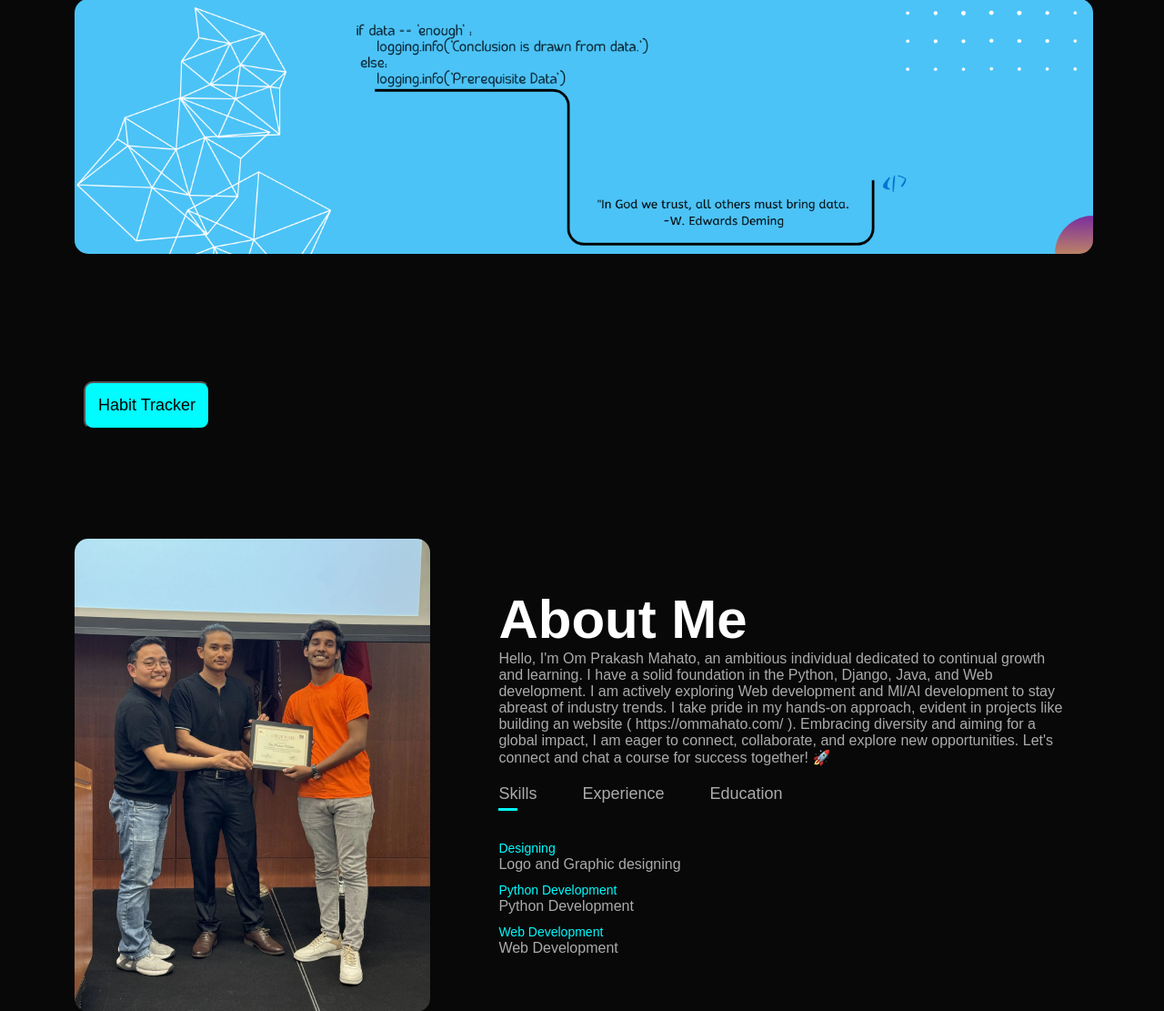
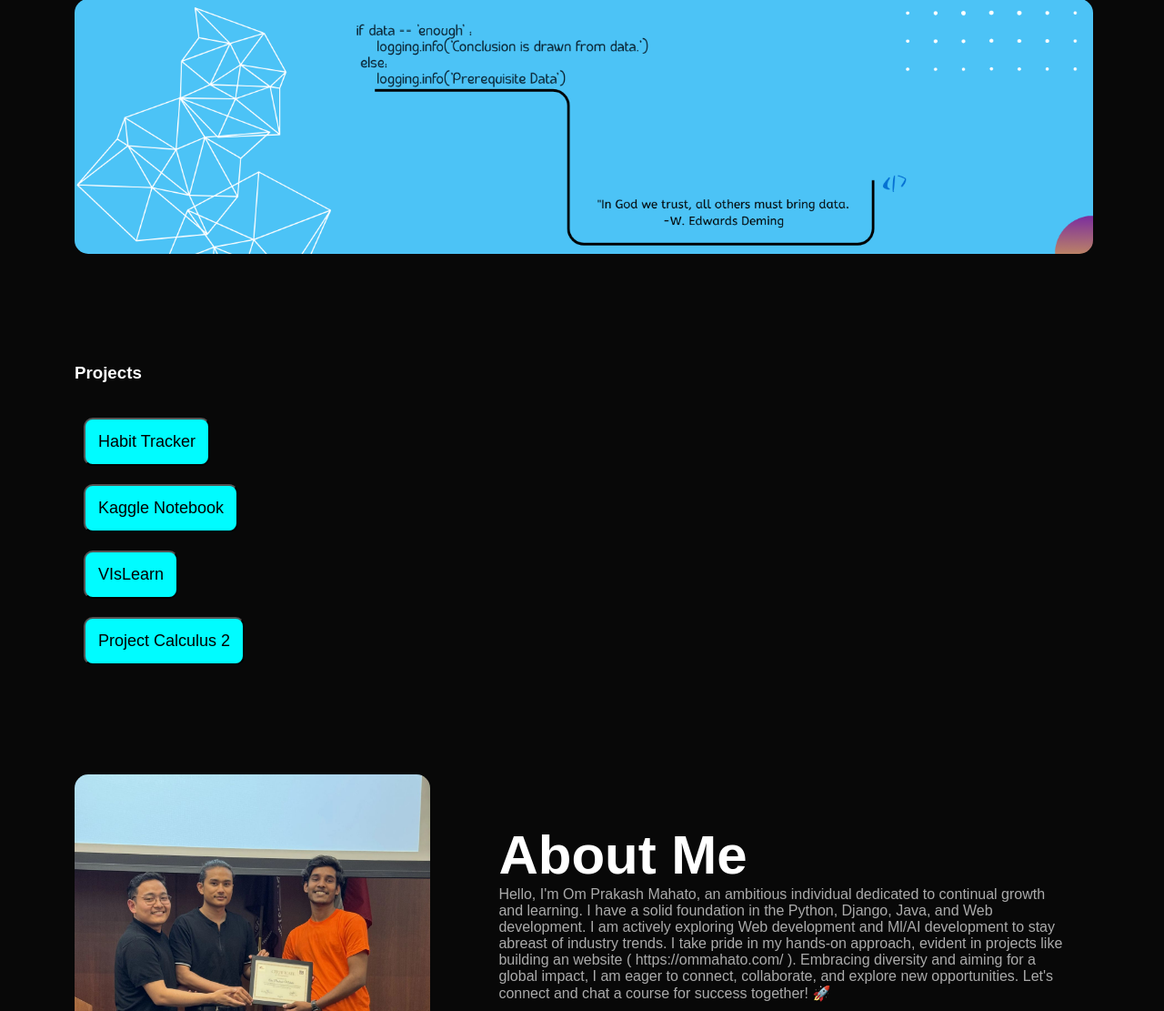
Before and after one commit to MahatoOm/Ommahato_Webapp, a Flask app: page / in a window 1280 px wide; the page is wider, and only the part inside the window is pictured. Shown: the part 468-1579 px from the top of that part at 91% size. Run offline with Flask 3, Linux system fonts and the light colour scheme; some libraries are stand-ins or nearby versions.

Commit message:
Project Kaggle Notebook Added

```diff
--- a/app.py
+++ b/app.py
@@ -70,26 +70,7 @@ db = client["contactdb"]  # Database name
 contacts = db["contacts"] # Collection name
 
 
-# Fetch the Notebooks
-from kaggle.api.kaggle_api_extended import KaggleApi
 
-
-api = KaggleApi()
-api.authenticate()
-
-kernels_list = api.kernels_list(user = "mahatoom")
-print(kernels_list)
-# print(kernels_list)
-
-notebooks = []
-for k in kernels_list:
-    # if k.author == userName:
-    notebooks.append({
-        "title": k.title,
-        "url": f"https://www.kaggle.com/code/{k.author}/{k.title}"
-    })
-print(notebooks)
-print("gvdfjhsbkal")
 
 @app.route('/')
 def homepage():
@@ -236,11 +217,6 @@ def generate_response(data):
 
 
 
-@app.route("/kaggle")
-def kaggle():
-    return render_template("kaggle.html", notebooks = notebooks)
-
-
 
 
 # Habit Tracker
@@ -292,7 +268,7 @@ def habitTracker(username, email):
 def habit():
     # print("THE HABIT IS CALLED")
 
-    global data, start_date
+    global username , email ,data, start_date
 
     payload = request.get_json()
     start_date = payload["start_date"]
@@ -383,9 +359,38 @@ def code():
         return render_template("entercode.html")
 
 
+# Fetch the Notebooks
+from kaggle.api.kaggle_api_extended import KaggleApi
+@app.route("/kaggleNotebook" , methods =[ "POST", "GET"])
+def kaggle():
 
+    kaggle_api = os.getenv("KAGGLE_API_TOKEN")
+    api = KaggleApi()
+    api.authenticate()
 
+    kernels_list = api.kernels_list(user = os.getenv("KAGGLE_USERNAME"))
+    print(kernels_list)
+    # print(kernels_list)
 
+    notebooks = []
+    for k in kernels_list:
+        # if k.author == userName:
+        notebooks.append({
+            "title": k.title,
+            "url": f"https://www.kaggle.com/code/{k.author}/{k.title}"
+        })
+
+    return render_template("kaggle.html", notebooks = notebooks)
+# print(notebooks)
+# print("gvdfjhsbkal")
+
+@app.route("/projectCalculus2", methods =[ "POST", "GET"])
+def Calculus():
+    return render_template("calculus2.html")
+
+@app.route("/visLearn")
+def vislearn():
+    return render_template("vislearn.html",methods =[ "POST", "GET"])
 
 
 if __name__ == '__main__' :
--- /dev/null
+++ b/templates/calculus2.html
@@ -0,0 +1,4 @@
+<h2>Project Calculus 2</h2>
+
+
+<h3> The project will be delivered shorlty.</h3>
--- a/templates/entercode.html
+++ b/templates/entercode.html
@@ -7,7 +7,7 @@
         </head>
         <body>
             <h2>Habit Tracker</h2>
-            <h4>Login Page</h4>
+            <h4>Login Code</h4>
 
             <form id="code" action = '/entercode' method = "POST">
                 <input type="text" name="enteredcode" placeholder="123456" required>
--- a/templates/index.html
+++ b/templates/index.html
@@ -23,9 +23,21 @@
 <div id = 'Projects'>
 
     <div class = 'container'>
-        <form action = '/habitTracker' method = 'POST'>
+        <h3>Projects</h3><br>
+        <div id = "projects">
+        <form action = '/habitTracker' >
             <button type="submit" class = "btn btn2"> Habit Tracker</button>
         </form>
+        <form action = '/kaggleNotebook' >
+            <button type="submit" class = "btn btn2"> Kaggle Notebook</button>
+        </form>
+        <form action = '/visLearn' >
+            <button type="submit" class = "btn btn2"> VIsLearn</button>
+        </form>
+        <form action = '/projectCalculus2'>
+            <button type="submit" class = "btn btn2"> Project Calculus 2</button>
+        </form>
+        </div>
     </div>
 </div>
 <!--------------------about------------------>
--- /dev/null
+++ b/templates/vislearn.html
@@ -0,0 +1,4 @@
+<h2>Vislearn</h2>
+
+
+<h3> The project will be delivered shorlty.</h3>
```
Also changed, not shown: database.py (+3 -4 lines).
